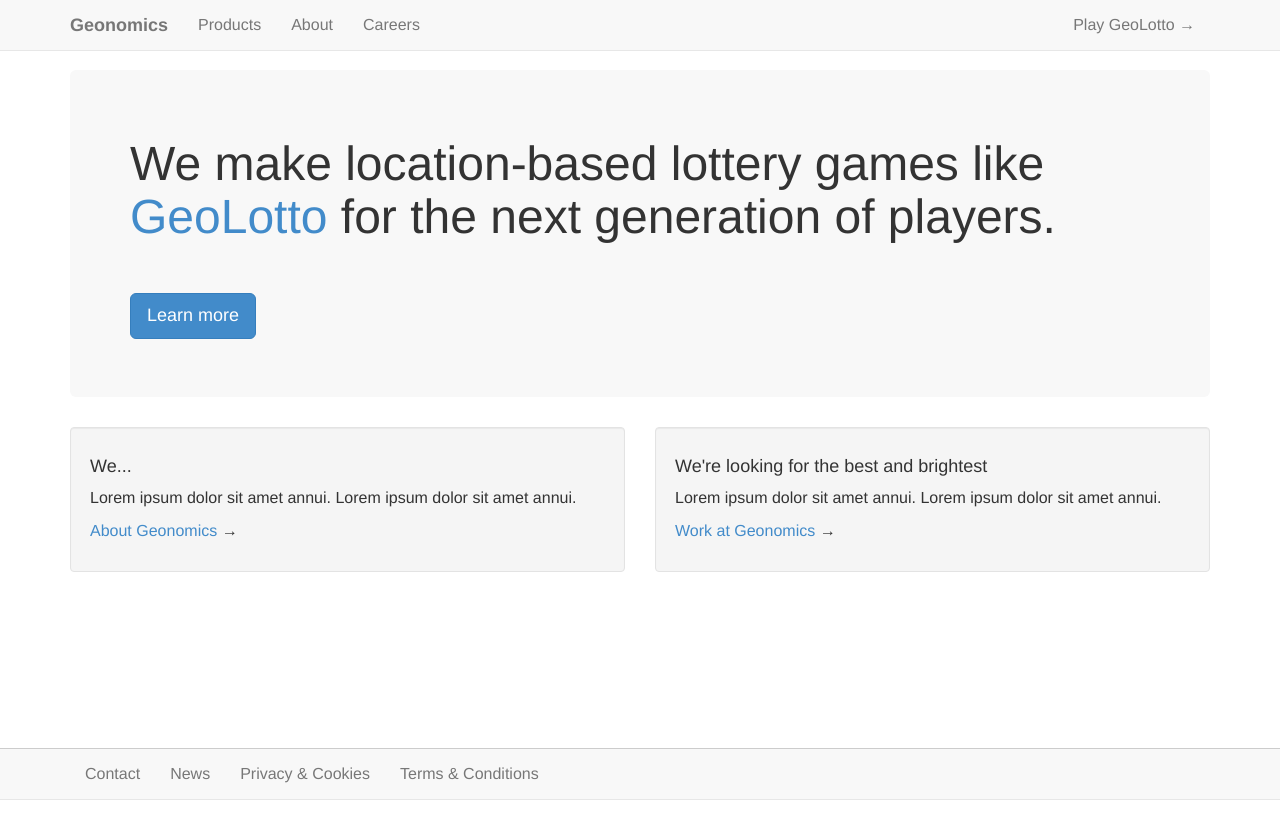
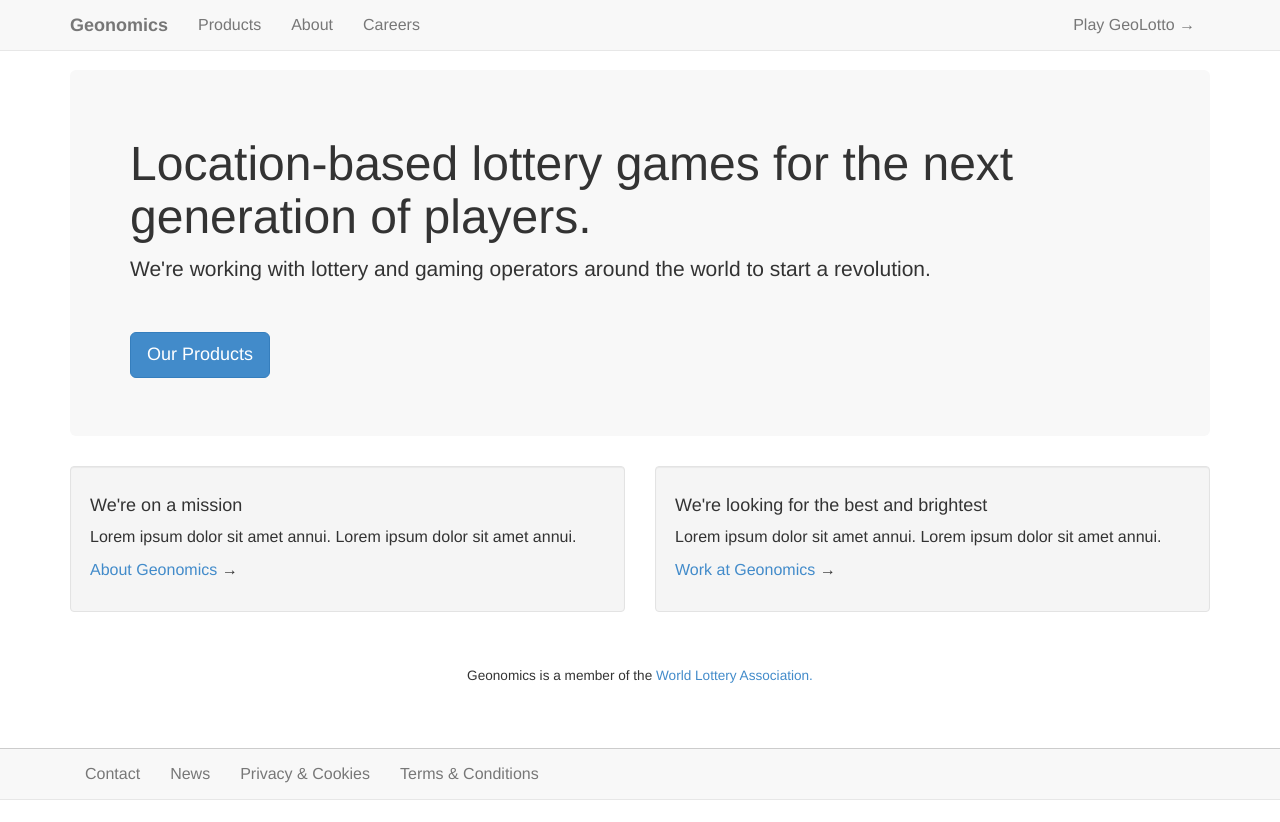
Before and after one commit to mrdavidnguyen/geonomics, a plain HTML site: page _site/index.html in a window 1280 px wide. Drawn offline with Linux system fonts and the light colour scheme.

Commit message:
more bloody changes

```diff
--- a/_site/index.html
+++ b/_site/index.html
@@ -51,15 +51,16 @@
 <div class="container">
 
 	<div class="jumbotron">
-	    <h1>We make location-based lottery games like <a href="#geolotto">GeoLotto</a> for the next generation of players.</h1>
+	    <h1>Location-based lottery games for the next generation of players.</h1>
+	    <p>We're working with lottery and gaming operators around the world to start a revolution.</p>
 	    <p>&nbsp;</p>
-	    <p><a class="btn btn-primary btn-lg" href="products.html">Learn more</a></p>
+	    <p><a class="btn btn-primary btn-lg" href="products.html">Our Products</a></p>
 	</div>
 
 	<div class="row">
 		<div class="col-xs-12 col-md-6">
 			<div class="well">
-				<h4>We... </h4>
+				<h4>We're on a mission</h4>
 				<p>Lorem ipsum dolor sit amet annui. Lorem ipsum dolor sit amet annui.</p>
 				<p><a href="#about">About Geonomics</a> &rarr;</p>
 			</div>
@@ -71,7 +72,10 @@
 				<p><a href="#careers.html">Work at Geonomics </a>&rarr;</p>
 			</div>
 		</div><!-- /col -->
-	</div>
+	</div><!-- /row -->
+
+	<p class="text-center small"><small>Geonomics is a member of the <a href="https://www.world-lotteries.org/cms/">World Lottery Association.</a></small></p>
+
 
 
 </div> <!-- /container -->
```
Also changed, not shown: _site/geolotto.html (+8 -0 lines), geolotto.html (+8 -0 lines), index.html (+8 -4 lines).
